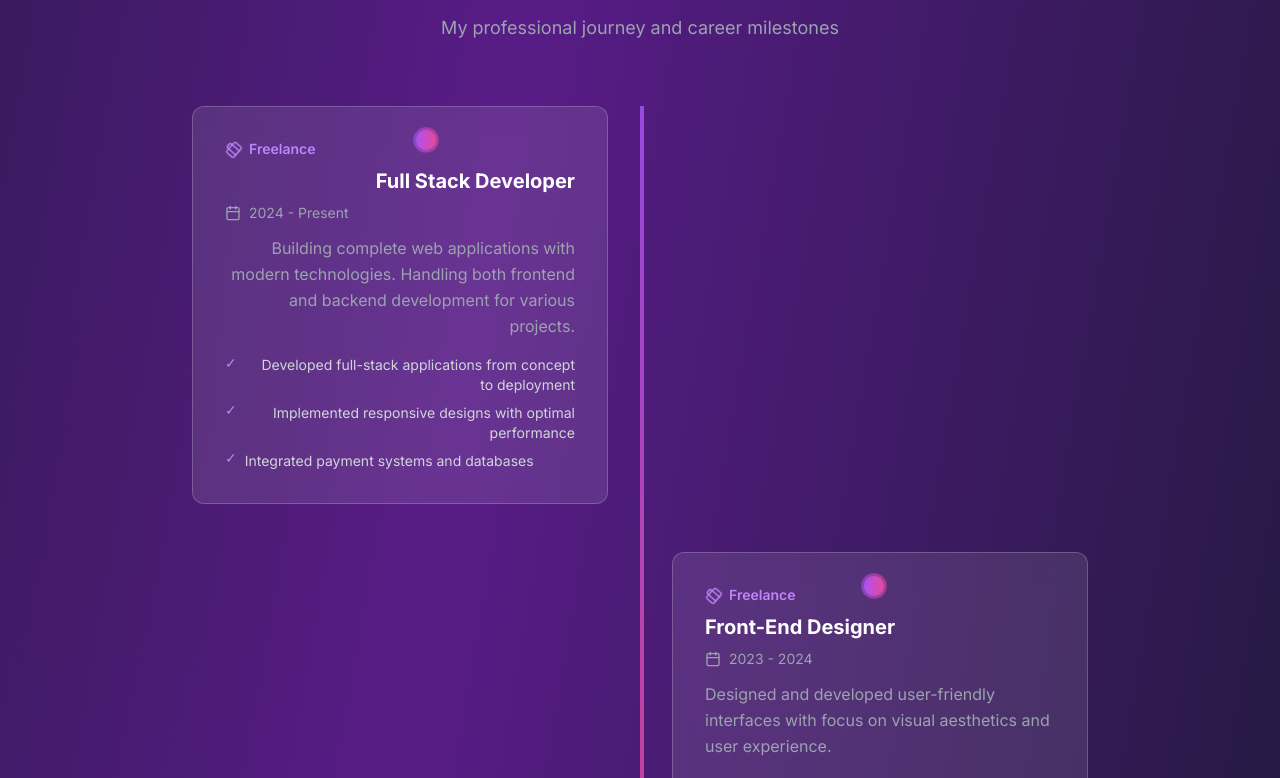
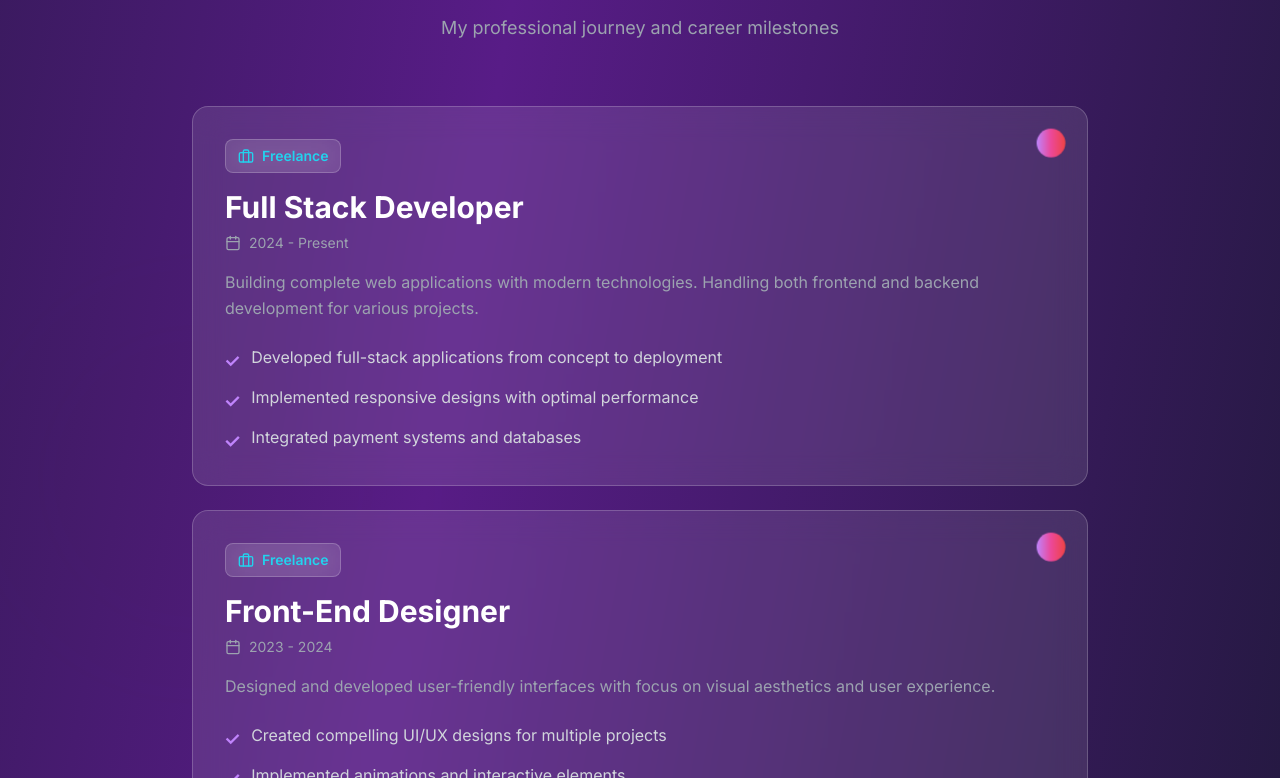
Before and after one commit to L0renZ121/L0renZ121.github.io, a Next.js app: page / in a window 1280 px wide. Shown: the part 4322-5100 px from the top of the page. Built offline with nearby package versions, Linux system fonts and the light colour scheme.

Commit message:
Refactor Experience section for improved layout and animations, enhancing user engagement

```diff
--- a/components/sections/Experience.tsx
+++ b/components/sections/Experience.tsx
@@ -95,102 +95,88 @@ export default function Experience() {
           </motion.p>
         </motion.div>
 
-        <div className="max-w-4xl mx-auto">
-          <div className="relative">
-            {/* Animated Timeline Line */}
-            <motion.div
-              initial={{ scaleY: 0 }}
-              animate={isInView ? { scaleY: 1 } : {}}
-              transition={{ duration: 1.5, delay: 0.3 }}
-              className="absolute left-8 md:left-1/2 top-0 bottom-0 w-1 bg-gradient-to-b from-purple-500 via-pink-500 to-cyan-500 origin-top"
-              style={{ opacity: 0.8 }}
-            />
-
+        <div className="grid grid-cols-1 gap-6 max-w-4xl mx-auto">
           {experiences.map((exp, index) => (
             <motion.div
               key={exp.company}
-                initial={{ opacity: 0, x: index % 2 === 0 ? -100 : 100, scale: 0.9 }}
-                animate={isInView ? { opacity: 1, x: 0, scale: 1 } : {}}
+              initial={{ opacity: 0, y: 40, scale: 0.95 }}
+              animate={isInView ? { opacity: 1, y: 0, scale: 1 } : {}}
               transition={{
                 duration: 0.8,
-                  delay: index * 0.2 + 0.3,
+                delay: index * 0.15,
                 ease: [0.25, 0.46, 0.45, 0.94],
               }}
-                className={`relative mb-12 ${index % 2 === 0 ? 'md:pr-1/2 md:text-right' : 'md:pl-1/2 md:ml-auto'} md:w-1/2 pl-20 md:pl-0`}
+              whileHover={{ y: -8, boxShadow: '0 20px 40px rgba(168, 85, 247, 0.2)' }}
+              className="glass p-8 rounded-2xl relative group hover:shadow-2xl hover:shadow-purple-500/20 transition-all duration-500 overflow-hidden"
             >
-                {/* Timeline Dot with glow */}
+              {/* Colored dot in top right */}
               <motion.div
-                  className={`absolute left-8 md:left-1/2 top-6 w-5 h-5 rounded-full bg-gradient-to-r from-purple-500 to-pink-500 transform md:-translate-x-1/2 z-20 ${index % 2 === 0 ? 'md:translate-x-1/2' : 'md:-translate-x-1/2'}`}
-                  initial={{ scale: 0 }}
-                  animate={isInView ? { scale: 1 } : {}}
-                  transition={{ duration: 0.5, delay: index * 0.2 + 0.6 }}
-                  whileHover={{ scale: 1.3 }}
-                >
+                className="absolute top-6 right-6 w-6 h-6 rounded-full bg-gradient-to-r from-purple-400 via-pink-500 to-red-500"
+                animate={{ scale: [1, 1.2, 1] }}
+                transition={{ duration: 2, repeat: Infinity }}
+              />
+
+              <div className="relative z-10">
+                {/* Company Badge and Role */}
+                <div className="flex items-start justify-between mb-4">
                   <motion.div
-                    className="absolute inset-0 rounded-full bg-gradient-to-r from-purple-500 to-pink-500 opacity-60"
-                    animate={{ scale: [1, 2, 1] }}
-                    transition={{ duration: 2.5, repeat: Infinity }}
-                  />
-                </motion.div>
-
-                <motion.div
-                  className={`glass p-8 rounded-xl hover:shadow-2xl hover:shadow-purple-500/30 transition-all duration-500 group cursor-pointer ${index % 2 === 0 ? 'md:mr-8' : 'md:ml-8'}`}
-                  whileHover={{ y: -8, scale: 1.02 }}
-                >
-                  <motion.div
-                    className="flex items-center gap-2 mb-2 text-purple-400 group-hover:text-cyan-400 transition-colors duration-300"
-                    initial={{ opacity: 0 }}
-                    animate={isInView ? { opacity: 1 } : {}}
-                    transition={{ delay: index * 0.2 + 0.8 }}
-                  >
-                    <motion.div
-                      animate={{ rotate: [0, 360] }}
-                      transition={{ duration: 8, repeat: Infinity, ease: 'linear' }}
+                    className="flex items-center gap-2 px-3 py-1.5 glass rounded-lg text-sm font-semibold text-cyan-400"
+                    initial={{ opacity: 0, x: -20 }}
+                    animate={isInView ? { opacity: 1, x: 0 } : {}}
+                    transition={{ delay: index * 0.15 + 0.2 }}
                   >
                     <Briefcase className="w-4 h-4" />
+                    {exp.company}
                   </motion.div>
-                    <span className="text-sm font-semibold">{exp.company}</span>
-                  </motion.div>
+                </div>
+
+                {/* Role Title */}
                 <motion.h3
-                    className="text-xl font-bold mb-2 group-hover:text-gradient-blue transition-all duration-300"
+                  className="text-3xl font-bold mb-2 text-white group-hover:text-gradient-blue transition-all duration-300"
                   initial={{ opacity: 0, y: 10 }}
                   animate={isInView ? { opacity: 1, y: 0 } : {}}
-                    transition={{ delay: index * 0.2 + 0.7 }}
+                  transition={{ delay: index * 0.15 + 0.25 }}
                 >
                   {exp.role}
                 </motion.h3>
+
+                {/* Period */}
                 <motion.div
-                    className="flex items-center gap-2 text-gray-400 text-sm mb-3 group-hover:text-gray-300 transition-colors duration-300"
+                  className="flex items-center gap-2 text-gray-400 text-sm mb-4 group-hover:text-gray-300 transition-colors duration-300"
                   initial={{ opacity: 0 }}
                   animate={isInView ? { opacity: 1 } : {}}
-                    transition={{ delay: index * 0.2 + 0.75 }}
+                  transition={{ delay: index * 0.15 + 0.3 }}
                 >
                   <Calendar className="w-4 h-4" />
                   <span>{exp.period}</span>
                 </motion.div>
+
+                {/* Description */}
                 <motion.p
-                    className="text-gray-400 mb-4 leading-relaxed group-hover:text-gray-300 transition-colors duration-300"
+                  className="text-gray-400 mb-6 leading-relaxed text-base group-hover:text-gray-300 transition-colors duration-300"
                   initial={{ opacity: 0 }}
                   animate={isInView ? { opacity: 1 } : {}}
-                    transition={{ delay: index * 0.2 + 0.8 }}
+                  transition={{ delay: index * 0.15 + 0.35 }}
                 >
                   {exp.description}
                 </motion.p>
-                  <ul className={`space-y-2 ${index % 2 === 0 ? 'md:text-right' : 'md:text-left'}`}>
+
+                {/* Achievements */}
+                <motion.ul className="space-y-3">
                   {exp.achievements.map((achievement, achIndex) => (
                     <motion.li
                       key={achIndex}
-                        className="text-sm text-gray-300 flex items-start gap-2 group-hover:text-gray-200 transition-colors duration-300"
-                        initial={{ opacity: 0, x: index % 2 === 0 ? -20 : 20 }}
+                      className="flex items-start gap-3 text-gray-300 group-hover:text-gray-200 transition-colors duration-300"
+                      initial={{ opacity: 0, x: -20 }}
                       animate={isInView ? { opacity: 1, x: 0 } : {}}
                       transition={{
                         duration: 0.5,
-                          delay: index * 0.2 + achIndex * 0.08 + 0.9,
+                        delay: index * 0.15 + 0.4 + achIndex * 0.08,
                       }}
                     >
                       <motion.span
-                          className="text-purple-400 shrink-0"
-                          animate={{ y: [0, -3, 0] }}
+                        className="text-purple-400 mt-1 shrink-0 font-bold"
+                        animate={{ scale: [1, 1.2, 1] }}
                         transition={{ duration: 1.5, repeat: Infinity, delay: achIndex * 0.1 }}
                       >
                         ✓
@@ -198,11 +184,10 @@ export default function Experience() {
                       <span>{achievement}</span>
                     </motion.li>
                   ))}
-                  </ul>
-                </motion.div>
+                </motion.ul>
+              </div>
             </motion.div>
           ))}
-          </div>
         </div>
       </div>
     </section>
```
Lines whose indentation alone changed are shown as unchanged.
